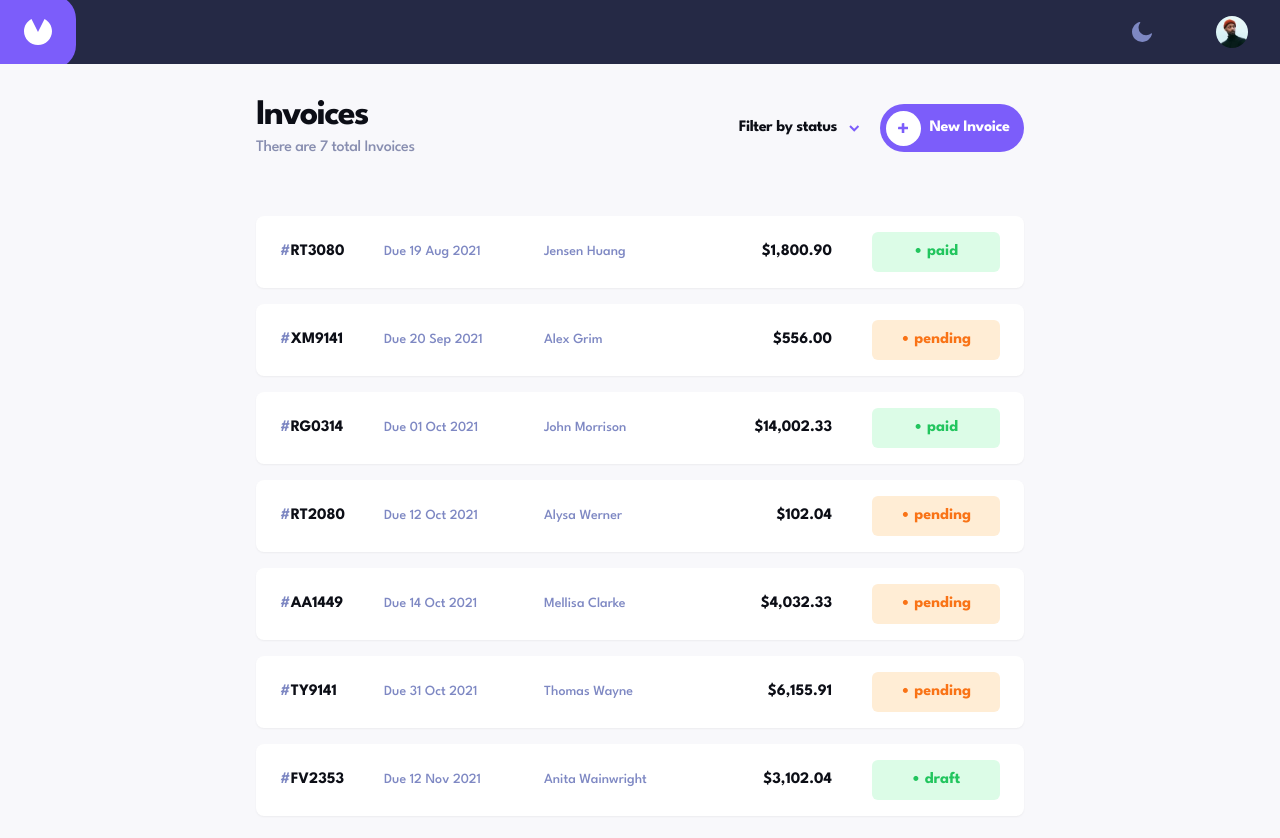
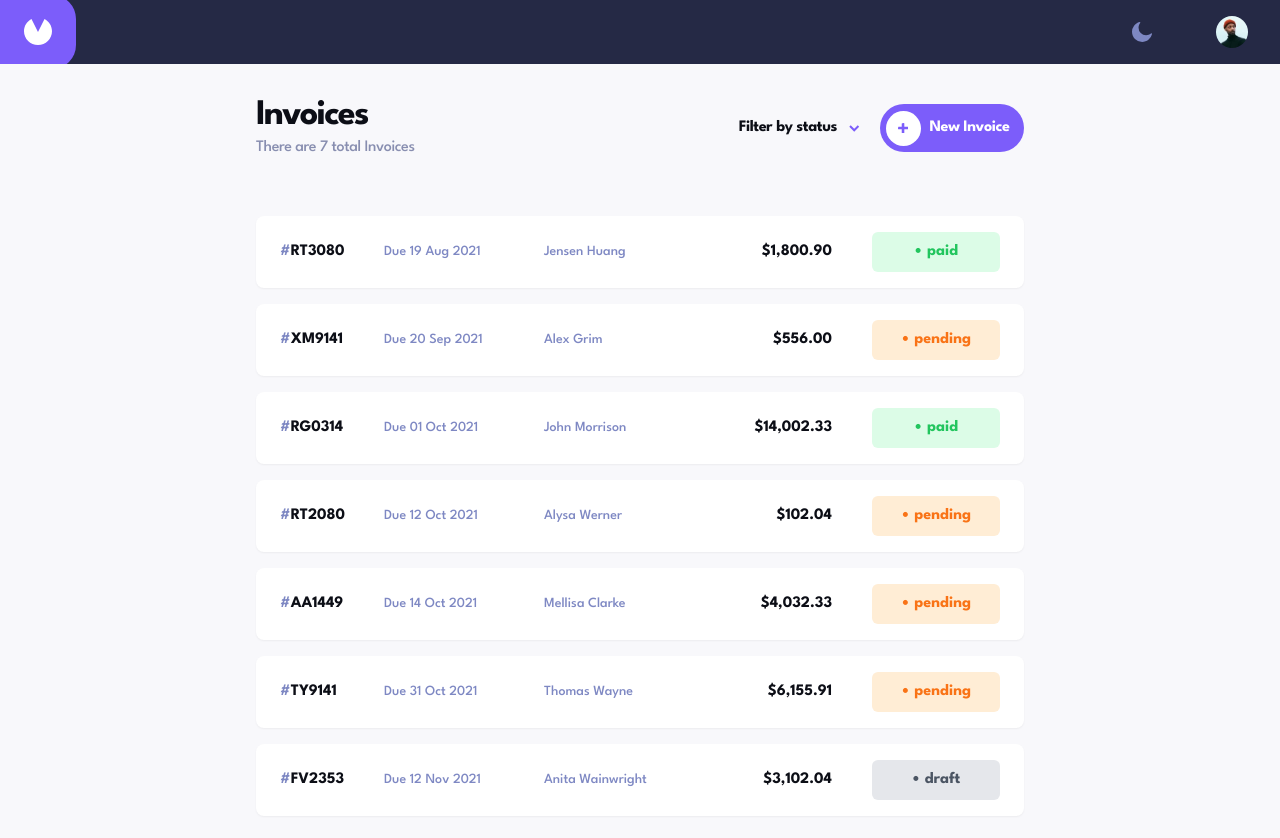
Before and after one commit to JomersDev/invoicely, a React (Vite) app: page / in a window 1280 px wide. Shown: the top 838 px of the page. Built offline with nearby package versions, Linux system fonts and the light colour scheme.

Commit message:
fixed bug with status bg and text color - added conditionals to a function for readability

```diff
--- a/src/Components/InvoiceDetails/Status.jsx
+++ b/src/Components/InvoiceDetails/Status.jsx
@@ -1,6 +1,17 @@
 export default function Status({status}) {
+
+    function getStatusColor(status) {
+        if (status === 'pending') {
+            return 'bg-orange-100 text-orange-500'
+        } else if(status ==='paid') {
+            return 'text-green-500 bg-green-100'
+        } else {
+            return 'bg-gray-200 text-gray-600'
+        }
+    }
+
     return (
-        <p className={`px-6 py-2 font-bold w-32 text-center text-green-500 bg-green-100 rounded-md ${status === "pending" ? 'bg-orange-100 text-orange-500' : ''} ${status == 'draft' ? 'bg-gray-200 text-gray-600' : ''}`}>
+        <p className={`px-6 py-2 font-bold w-32 text-center rounded-md ${getStatusColor(status)}`}>
             • {status}
         </p>
     )
--- a/src/Pages/InvoiceDetail.jsx
+++ b/src/Pages/InvoiceDetail.jsx
@@ -12,7 +12,7 @@ export default function InvoiceDetail( { invoices, deleteInvoice, updateStatus }
     const invoice = invoices.find(invoice => invoice.id === id)
 
     return (
-        <section className="min-h-screen pt-8 bg-ghost-white md:px-10 lg:w-full lg:px-80 text-chinese-black">
+        <section className="min-h-screen pt-8 bg-ghost-white md:px-10 lg:w-full lg:px-80 text-chinese-black lg:pt-20">
             <div
                 onClick={() => navigate('/')}
                 className="flex items-center justify-start max-w-3xl mx-6 mb-4 gap-x-4 md:mx-auto hover:text-ube">
```
